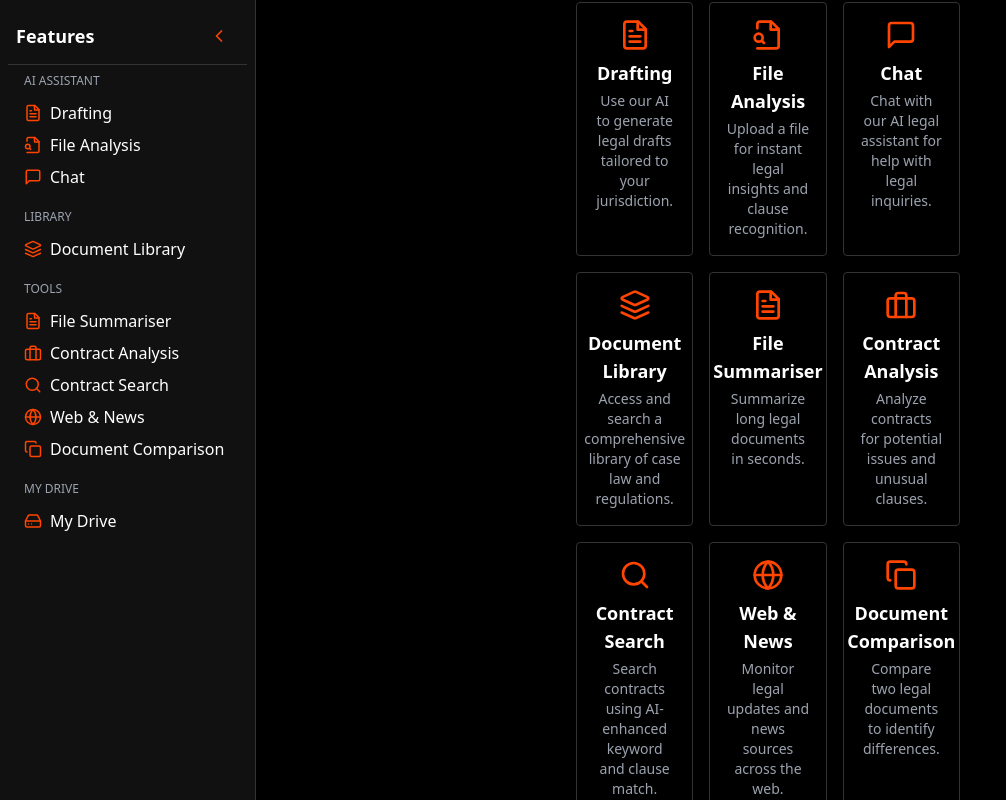
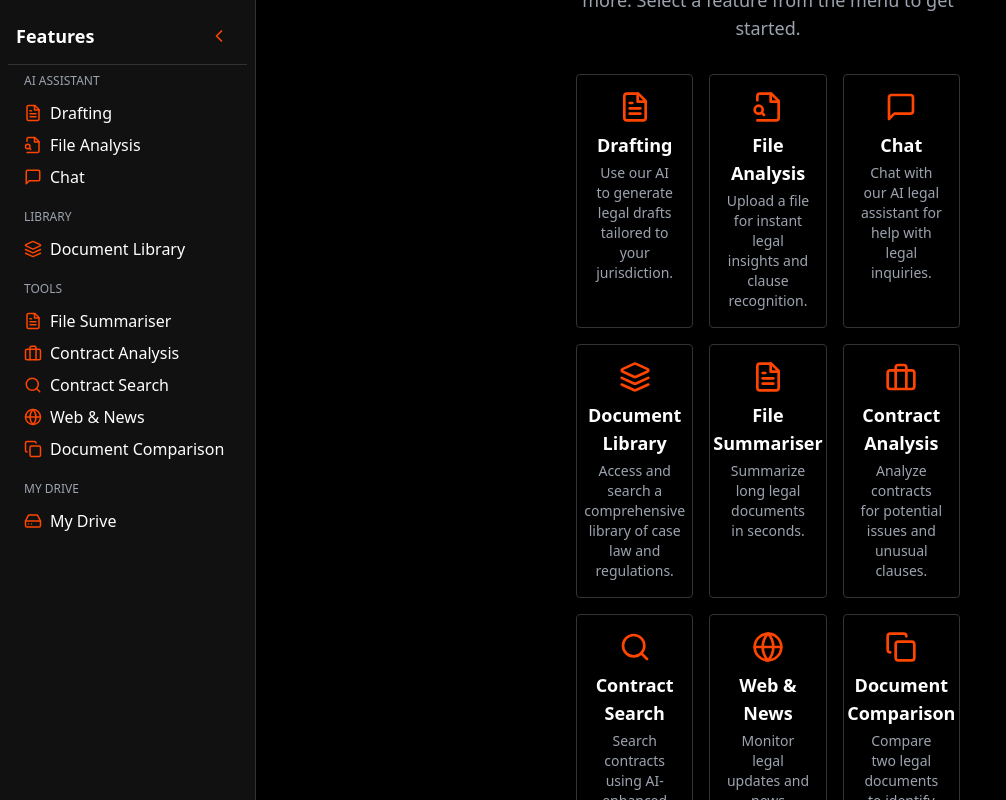
Before and after one commit to kamyasamuel/lai, a React (Vite) app: page / in a window 1280 px wide. Shown: the whole page, without its empty margins (0-1006 px from the left). Built offline with nearby package versions, Linux system fonts and the light colour scheme.

Commit message:
modified:   src/App.jsx

```diff
--- a/src/App.jsx
+++ b/src/App.jsx
@@ -1,4 +1,4 @@
-import React, { useState } from 'react'
+import React, { useState, useEffect } from 'react'
 import Sidebar from './components/Sidebar'
 import LandingPage from './features/landing/LandingPage'
 import ChatInterface from './features/chat/ChatInterface'
@@ -9,12 +9,31 @@ import QueryInterface from './features/query/QueryInterface'
 import ContractAnalysisInterface from './features/contractAnalysis/ContractAnalysisInterface'
 import DocumentComparisonInterface from './features/documentComparison/DocumentComparisonInterface'
 import DocumentLibraryInterface from './features/documentLibrary/DocumentLibraryInterface'
+import MyDriveInterface from './features/myDrive/MyDriveInterface' // Import MyDriveInterface
 import { menuStructure } from './constants/menuStructure'
 
 
 export default function App() {
   const [activeFeature, setActiveFeature] = useState(null)
   const [sidebarOpen, setSidebarOpen] = useState(true)
+  const [theme, setTheme] = useState(() => {
+    const savedTheme = localStorage.getItem('theme');
+    return savedTheme || 'dark'; // Default to dark if no theme is saved
+  });
+
+  useEffect(() => {
+    const root = document.documentElement;
+    if (theme === 'dark') {
+      root.classList.add('dark');
+    } else {
+      root.classList.remove('dark');
+    }
+    localStorage.setItem('theme', theme);
+  }, [theme]);
+
+  const toggleTheme = () => {
+    setTheme(prevTheme => prevTheme === 'dark' ? 'light' : 'dark');
+  };
 
   const renderFeature = () => {
     switch (activeFeature) {
@@ -33,6 +52,8 @@ export default function App() {
         return <DocumentComparisonInterface /> // Changed to new component
       case 'Document Library':
           return <DocumentLibraryInterface />
+      case 'My Drive': // Added case for My Drive
+          return <MyDriveInterface />
       case 'Contract Search':
       case 'Web & News':
       case 'Laws & Regulations':
@@ -44,14 +65,22 @@ export default function App() {
   }
 
   return (
-    <div className="flex h-screen bg-black text-white main-content">
+    <div className="flex h-screen bg-background-light text-text-primary-light dark:bg-background-dark dark:text-text-primary-dark main-content">
       <Sidebar
         activeFeature={activeFeature}
         setActiveFeature={setActiveFeature}
         open={sidebarOpen}
         toggle={() => setSidebarOpen(!sidebarOpen)}
       />
-      <main className="flex-1 overflow-auto">{renderFeature()}</main>
+      <main className="flex-1 overflow-auto">
+        <button
+          onClick={toggleTheme}
+          className="p-2 m-4 bg-surface-light dark:bg-surface-dark text-text-primary-light dark:text-text-primary-dark rounded"
+        >
+          Switch to {theme === 'dark' ? 'Light' : 'Dark'} Mode
+        </button>
+        {renderFeature()}
+      </main>
     </div>
   )
 }
```
